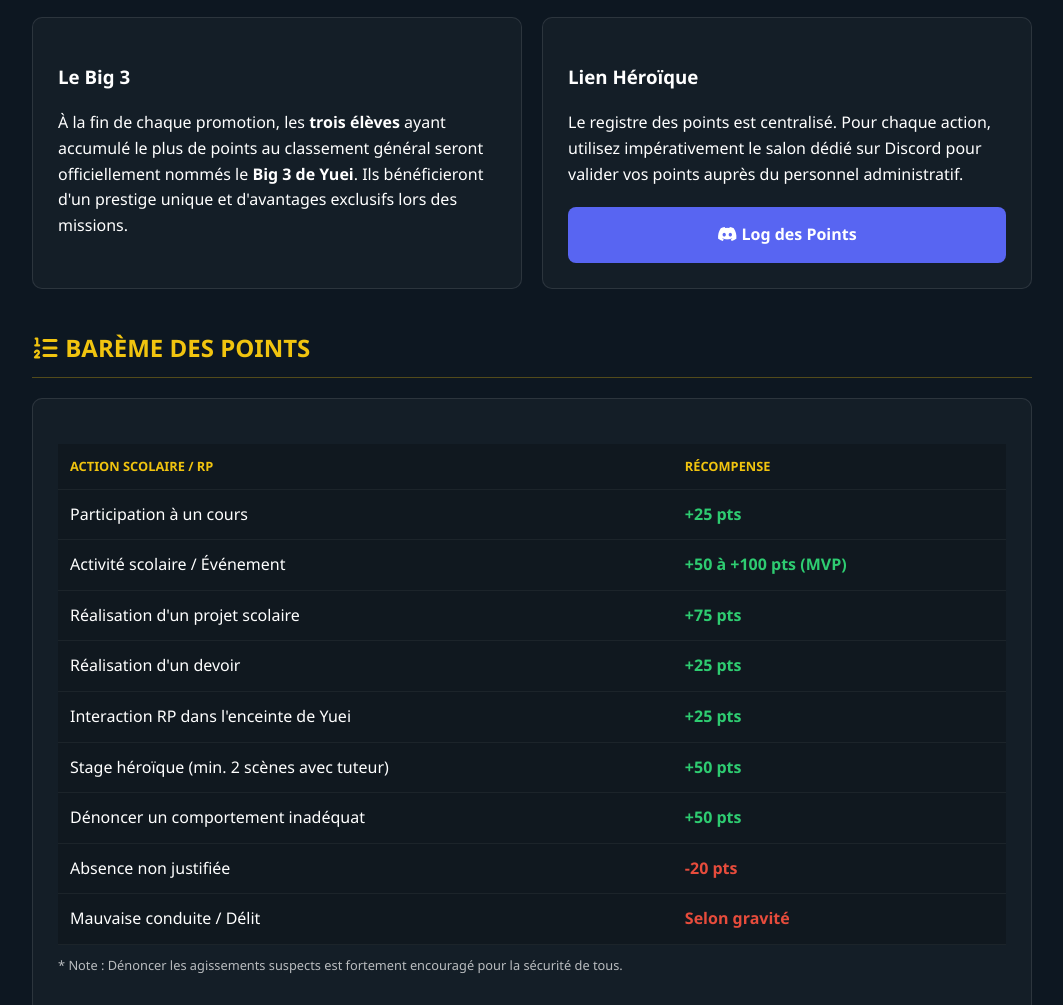
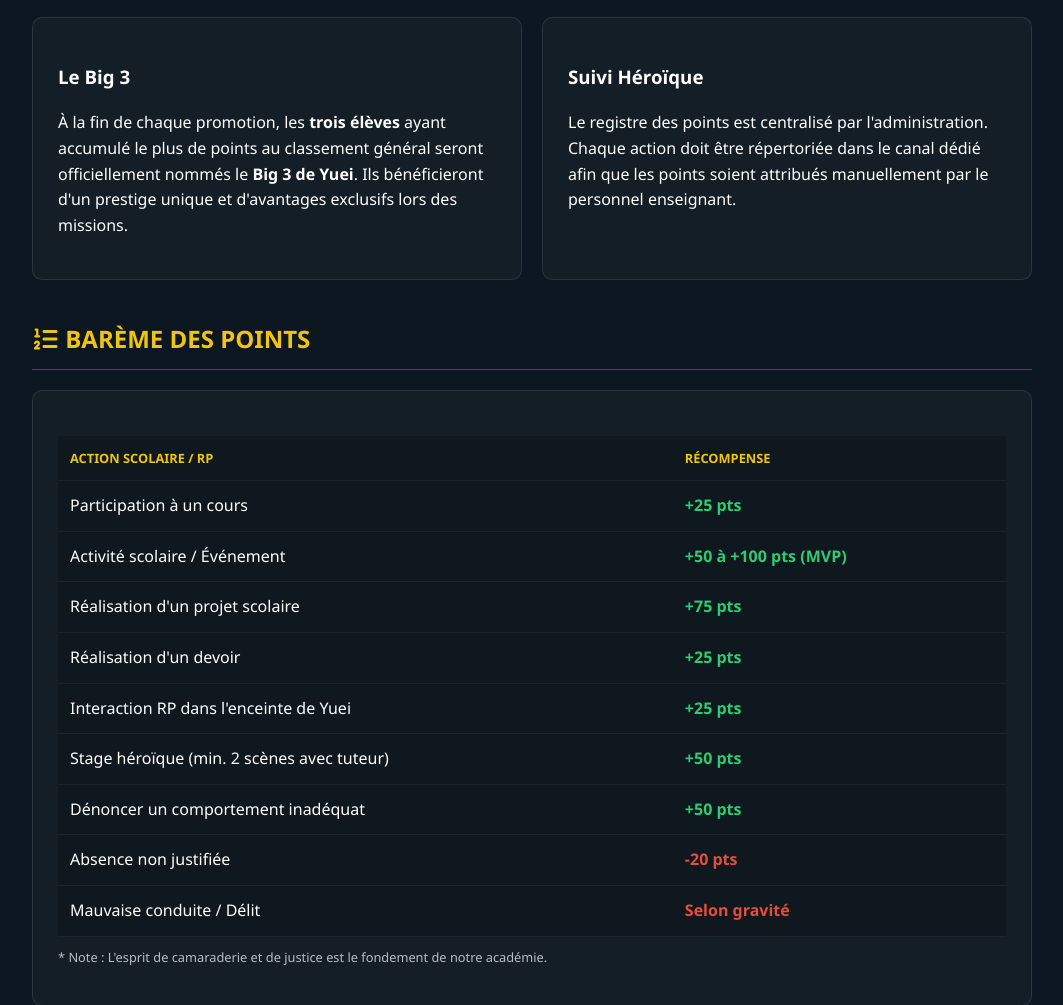
Before and after one commit to athyna-png/yuei-rp, a plain HTML site: page index.html in a window 1280 px wide. Shown: the part 865-1870 px from the top of the page, without its empty margins (108-1171 px from the left). Drawn offline with Linux system fonts and the light colour scheme.

Commit message:
Update index.html

```diff
--- a/index.html
+++ b/index.html
@@ -23,7 +23,6 @@
             line-height: 1.6;
         }
 
-        /* Header & Hero Section */
         header {
             background: linear-gradient(135deg, var(--ua-blue) 0%, #000 100%);
             padding: 60px 20px;
@@ -59,7 +58,6 @@
             padding: 0 20px;
         }
 
-        /* Descriptif Yuei */
         .intro-section {
             background: var(--glass);
             padding: 30px;
@@ -75,7 +73,6 @@
             text-transform: uppercase;
         }
 
-        /* Promotion & Barème */
         .grid-info {
             display: grid;
             grid-template-columns: 1fr 1fr;
@@ -94,7 +91,6 @@
             font-weight: bold;
         }
 
-        /* Table de Barème */
         table {
             width: 100%;
             border-collapse: collapse;
@@ -113,26 +109,10 @@
         .points-pos { color: #2ecc71; font-weight: bold; }
         .points-neg { color: var(--ua-accent); font-weight: bold; }
 
-        /* Mobile Responsive */
         @media (max-width: 768px) {
             .grid-info { grid-template-columns: 1fr; }
             header h1 { font-size: 2rem; }
         }
-
-        .cta-discord {
-            display: block;
-            text-align: center;
-            background: #5865F2;
-            color: white;
-            padding: 15px;
-            text-decoration: none;
-            border-radius: 8px;
-            margin-top: 20px;
-            font-weight: bold;
-            transition: 0.3s;
-        }
-
-        .cta-discord:hover { opacity: 0.9; transform: scale(1.02); }
     </style>
 </head>
 <body>
@@ -164,11 +144,8 @@
         </section>
 
         <section class="card">
-            <h3>Lien Héroïque</h3>
-            <p>Le registre des points est centralisé. Pour chaque action, utilisez impérativement le salon dédié sur Discord pour valider vos points auprès du personnel administratif.</p>
-            <a href="https://discord.com/channels/1382845906209996892/1414533894727929917" class="cta-discord">
-                <i class="fab fa-discord"></i> Log des Points
-            </a>
+            <h3>Suivi Héroïque</h3>
+            <p>Le registre des points est centralisé par l'administration. Chaque action doit être répertoriée dans le canal dédié afin que les points soient attribués manuellement par le personnel enseignant.</p>
         </section>
     </div>
 
@@ -221,7 +198,7 @@
                     </tr>
                 </tbody>
             </table>
-            <p style="font-size: 0.8rem; margin-top: 10px; opacity: 0.7;">* Note : Dénoncer les agissements suspects est fortement encouragé pour la sécurité de tous.</p>
+            <p style="font-size: 0.8rem; margin-top: 10px; opacity: 0.7;">* Note : L'esprit de camaraderie et de justice est le fondement de notre académie.</p>
         </div>
     </section>
 
```
